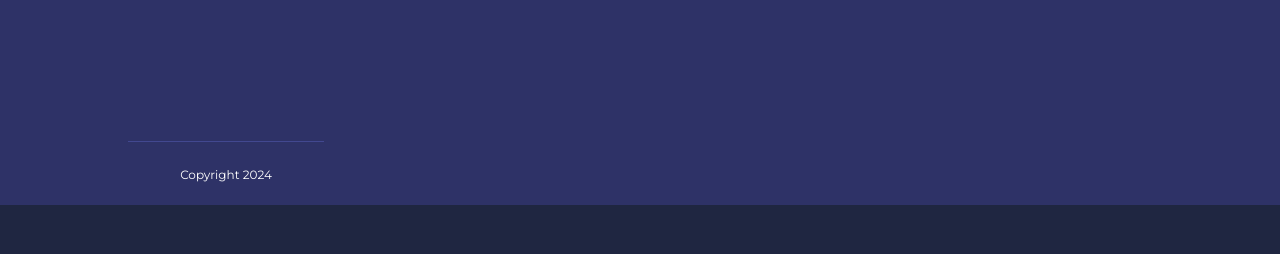
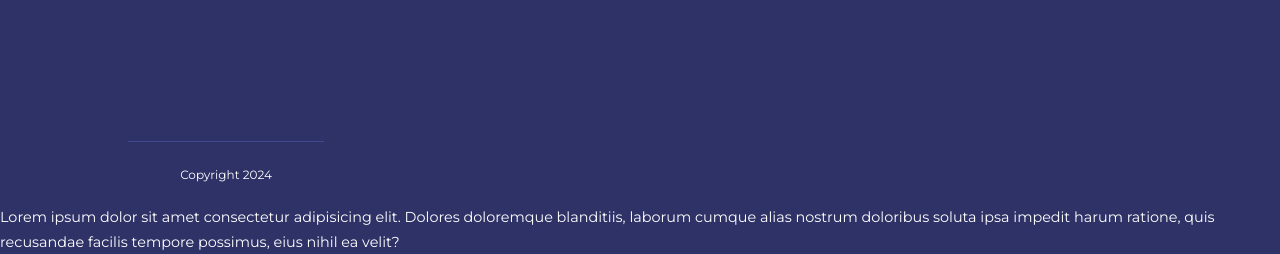
Before and after one commit to rufinahuseynova/aziiacademy-website, a plain HTML site: page index.html in a window 1280 px wide. Shown: the part 5015-5269 px from the top of the page. Before the commit the page ends 5220 px from the top, so only its background shows below. Drawn offline with nearby package versions, Linux system fonts and the light colour scheme.

Commit message:
new message

```diff
--- a/index.html
+++ b/index.html
@@ -406,6 +406,9 @@
                 <small>Copyright 2024</small>
             </div>
         </div>
+        <div>
+            <p>Lorem ipsum dolor sit amet consectetur adipisicing elit. Dolores doloremque blanditiis, laborum cumque alias nostrum doloribus soluta ipsa impedit harum ratione, quis recusandae facilis tempore possimus, eius nihil ea velit?</p>
+        </div>
     </footer>
     <!-- footer sonu -->
 
```
